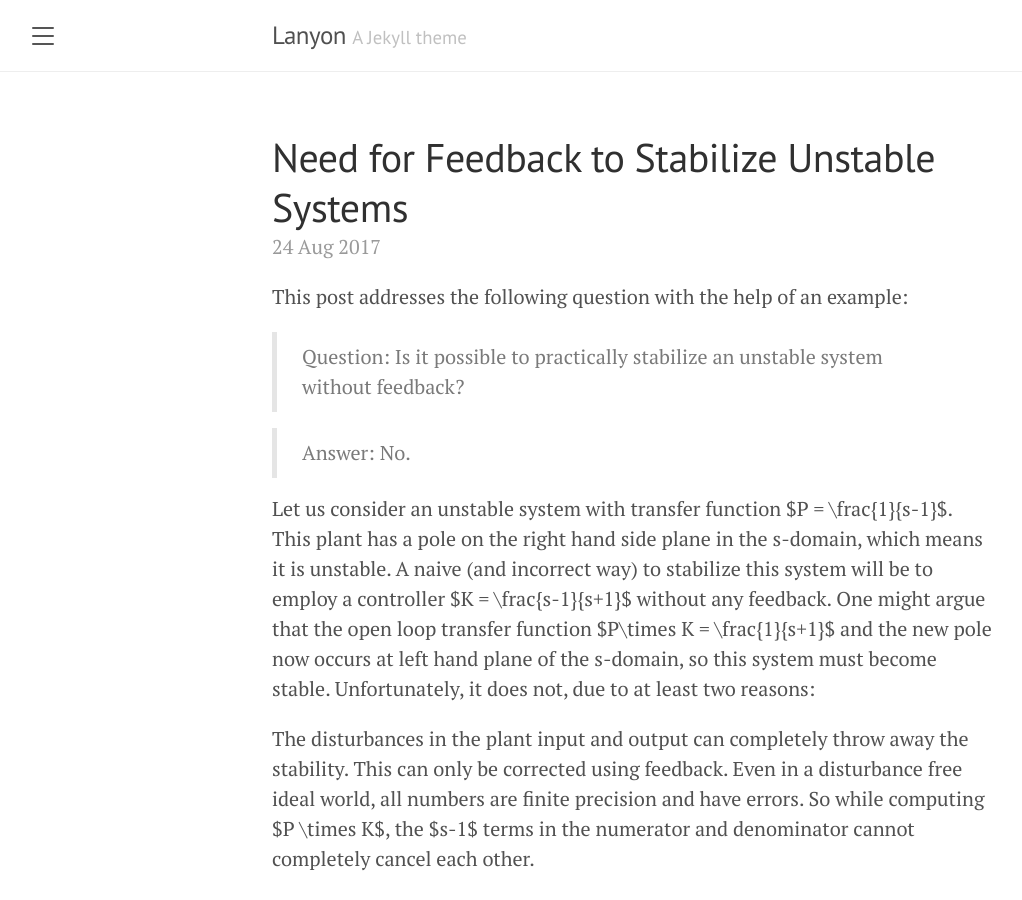
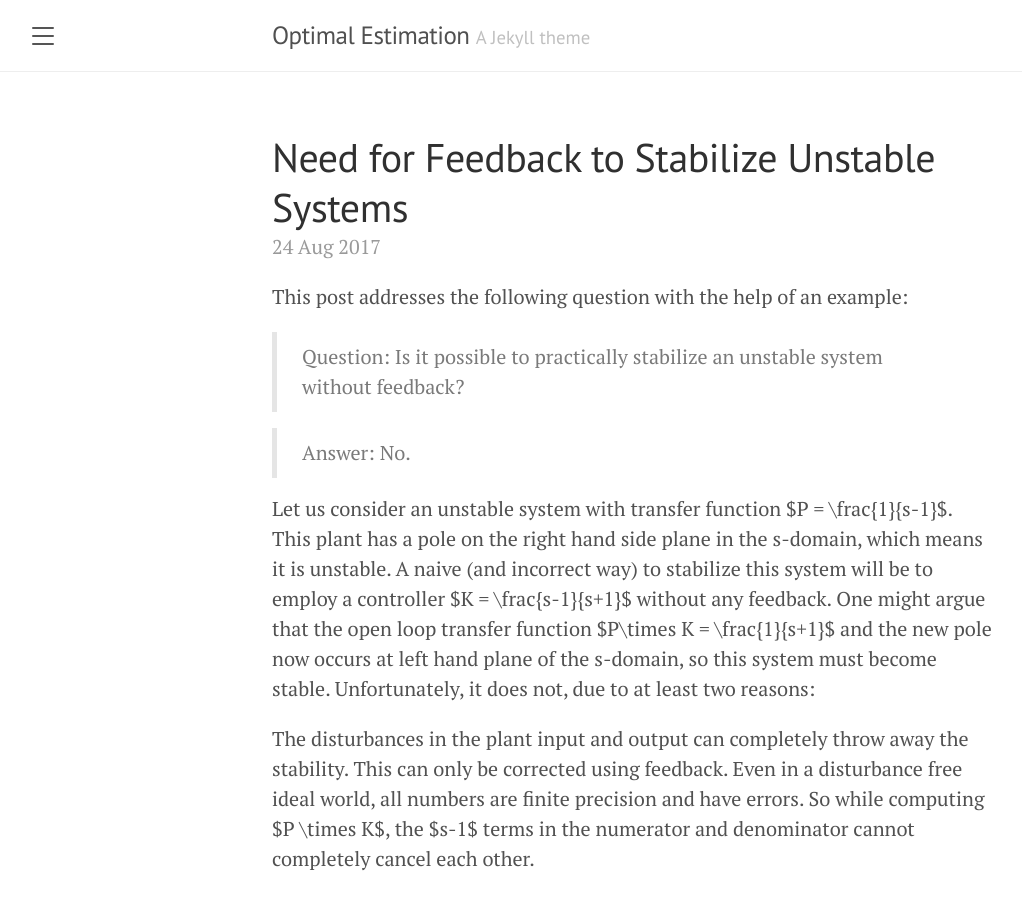
Before and after one commit to optimalestimation/optimalestimation.github.io, a Jekyll site: the page built from index.html, in a window 1280 px wide and 900 px high. Shown: the whole window, without its empty margins (8-1030 px from the left). Built offline with Jekyll 4.4.1, drawn with Linux system fonts in a browser that asks for light colours; the list of posts is cut into pages by our own code.

Commit message:
Update _config.yml

```diff
--- a/_config.yml
+++ b/_config.yml
@@ -1,5 +1,5 @@
 # Setup
-title:               Lanyon
+title:               'Optimal Estimation'
 tagline:             'A Jekyll theme'
 description:         'A reserved <a href="https://jekyllrb.com" target="_blank">Jekyll</a> theme that places the utmost gravity on content with a hidden drawer. Made by <a href="https://twitter.com/mdo" target="_blank">@mdo</a>.'
 url:                 http://lanyon.getpoole.com
```
